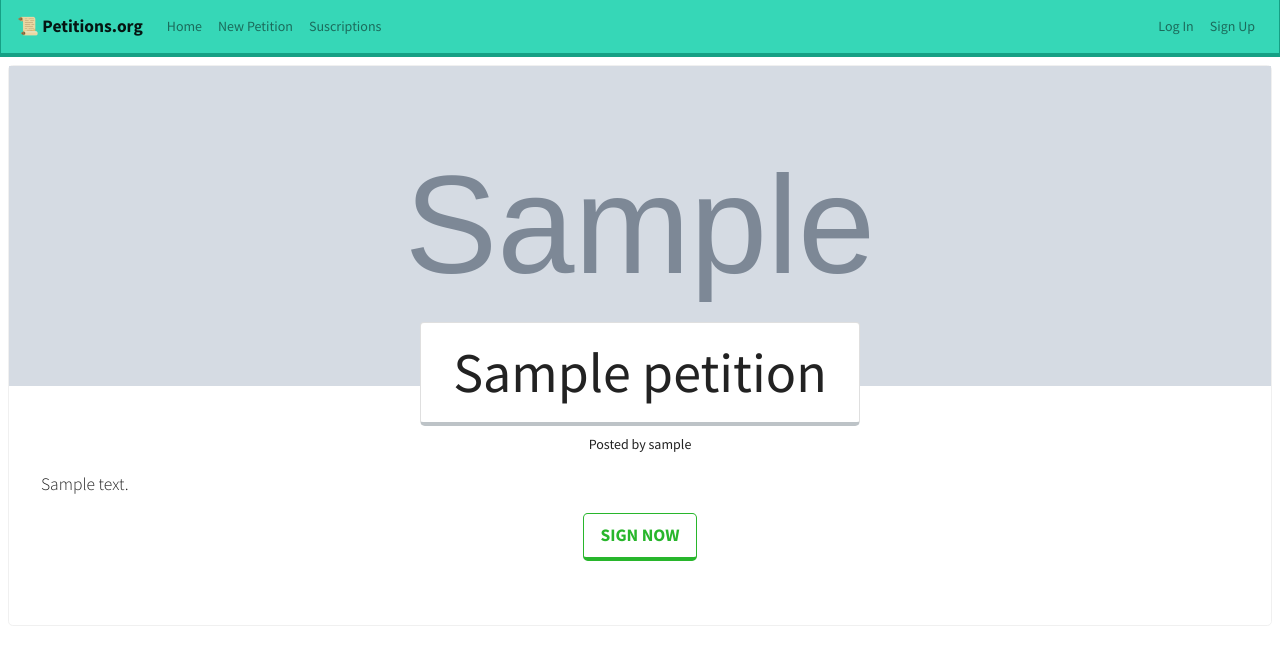
After one commit to vixrant/miniproject-ostl-petitions, a Django app: page /p/1 in a window 1280 px wide. The commit adds this page. Shown: the top 665 px of the page. Run offline with Django 3.2, Linux system fonts and the light colour scheme; tables that the repository leaves empty hold one stand-in row (values such as "Sample post"); grey boxes marked "Sample" are stand-in pictures; some libraries are stand-ins or nearby versions.

Commit message:
Change themes

```diff
--- a/app/templates/index.html
+++ b/app/templates/index.html
@@ -5,9 +5,9 @@
     <div class="petition-card card text-center bounceIn">
       {% if p.cover_image %} <img class="card-img-top" src="{{ p.cover_image.url }}" alt="Card image cap"> {% endif %}
       <div class="card-body">
-        <h2 class="card-title"><a href='#'>{{ p.title }}</a></h2>
+        <h2 class="card-title"><a href="{% url 'petition_detail' pk=p.pk %}">{{ p.title }}</a></h2>
         <p class="card-text">
-          {{ p.description }}
+          {{ p.description|truncatechars:256 }}
         </p>
         <p class="card-text text-right">
           <small class="text-muted">{{ p.poster }}</small>
--- a/app/templates/navbar.html
+++ b/app/templates/navbar.html
@@ -1,5 +1,5 @@
-<nav class="navbar navbar-expand-lg navbar-dark bg-primary sticky-top">
-  <a class="navbar-brand" href="#">📜 Petitions.org</a>
+<nav class="navbar navbar-expand-lg navbar-light bg-primary sticky-top">
+  <a class="navbar-brand" href="{% url 'index' %}"><b>📜 Petitions.org</b></a>
   <button
     class="navbar-toggler"
     type="button"
--- /dev/null
+++ b/app/templates/petition-details.html
@@ -0,0 +1,12 @@
+{% extends 'base.html' %} {% block body %}
+
+<div class="jumbotron" id="petition-detail">
+    <img src="{{ petition.cover_image.url }}" id="petition-image">
+    <h1 class="display-4 card text-center mx-auto" id="petition-title"><b>{{ petition.title }}</b></h1>
+    <p class="mx-auto">Posted by {{ petition.poster }}</p>
+    <p class="lead">{{ petition.description }}</p>
+
+    <a class="btn btn-outline-success btn-lg mx-auto" href="#" role="button">Sign Now</a>
+</div>
+
+{% endblock %}
--- a/app/urls.py
+++ b/app/urls.py
@@ -20,6 +20,7 @@ from . import views
 urlpatterns = [
     path("", views.index, name='index'),
     path("new-petition", views.NewPetitionPage.as_view(), name='new_petition'),
+    path("p/<int:pk>", views.petition_details, name='petition_detail'),
     path("logout", views.logout, name='logout'),
     path("login", views.LoginPage.as_view(), name='login'),
     path("signup", views.SignupPage.as_view(), name='signup'),
--- a/app/views.py
+++ b/app/views.py
@@ -1,4 +1,4 @@
-from django.shortcuts import render, redirect
+from django.shortcuts import render, redirect, get_object_or_404
 from django.views import View
 from django.views.generic import FormView
 from django.contrib.auth import login as auth_login, logout as auth_logout, authenticate
@@ -6,12 +6,20 @@ from django.contrib.auth.views import login_required
 from django.contrib.auth.forms import UserCreationForm, AuthenticationForm
 from django.contrib import messages
 from  .models import Petition
-from .forms import PetitionForm
+from .forms import PetitionForm, SignatureForm
 
 def index(request):
     petition_list = Petition.objects.all()
     return render(request, 'index.html', {
         "petition_list": petition_list
+    })
+
+
+def petition_details(request, pk):
+    petition = get_object_or_404(Petition, pk=pk)
+    return render(request, 'petition-details.html', {
+        "petition": petition,
+        "signature_form": SignatureForm,
     })
 
 
--- a/static/css/custom.css
+++ b/static/css/custom.css
@@ -17,9 +17,30 @@
     outline: none;
 }
 
-#id_cover_image {
+#petition-detail {
     background: none;
-    border: 1px solid black;
+    display: flex;
+    flex-direction: column;
+}
+
+#petition-detail > #petition-image {
+    margin: -4rem -2rem;
+    height: auto;
+    max-height: 40vh;
+    object-fit: cover;
+}
+
+#petition-detail > #petition-title {
+    padding: 1rem 2rem;
+    width: fit-content;
+    border-bottom: 4px #BDC3C7 solid;
+    border-bottom-left-radius: 0.3rem;
+    border-bottom-right-radius: 0.3rem;
+}
+
+.navbar.bg-primary {
+    background-color: #36D7B7 !important;
+    border-color: #16A085 !important;
 }
 
 .card-title a {
```
